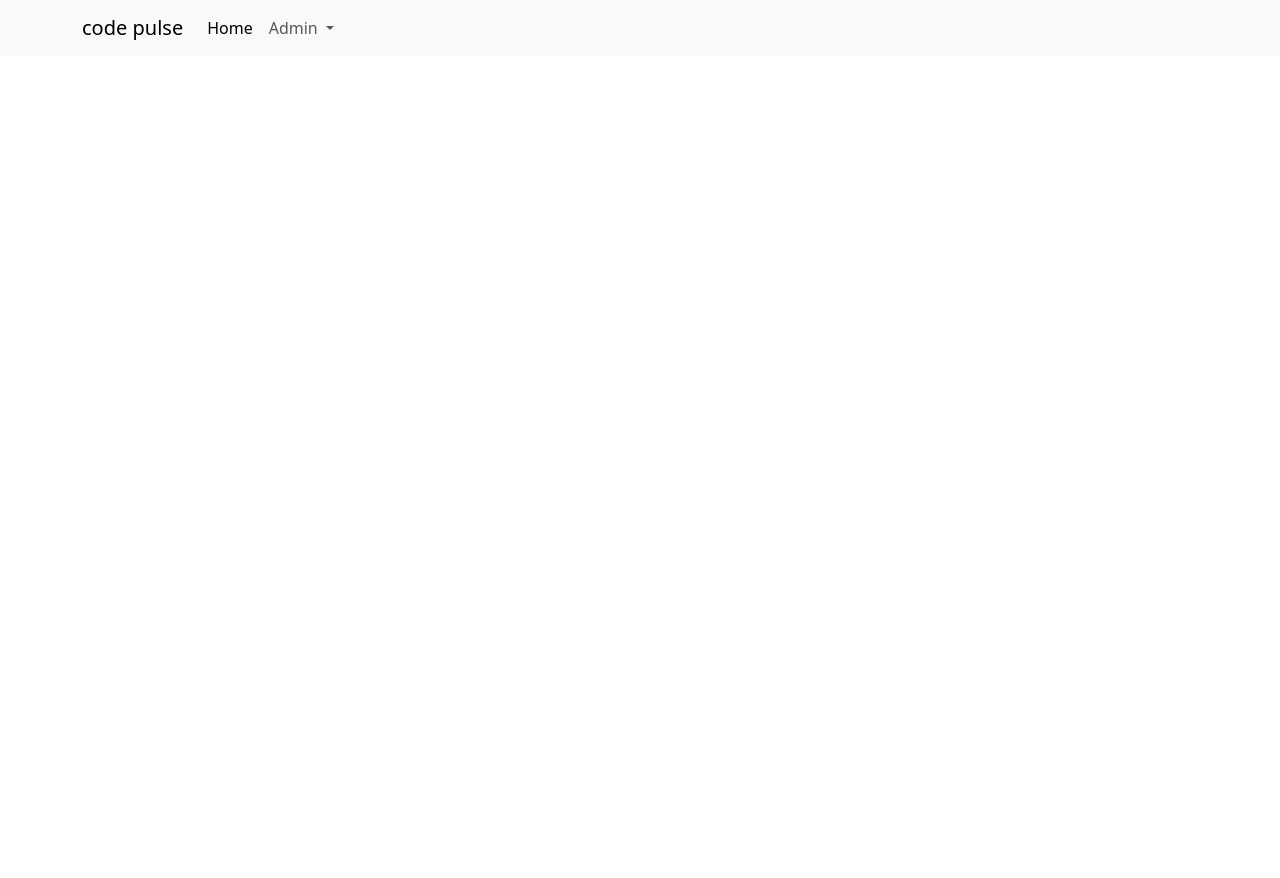
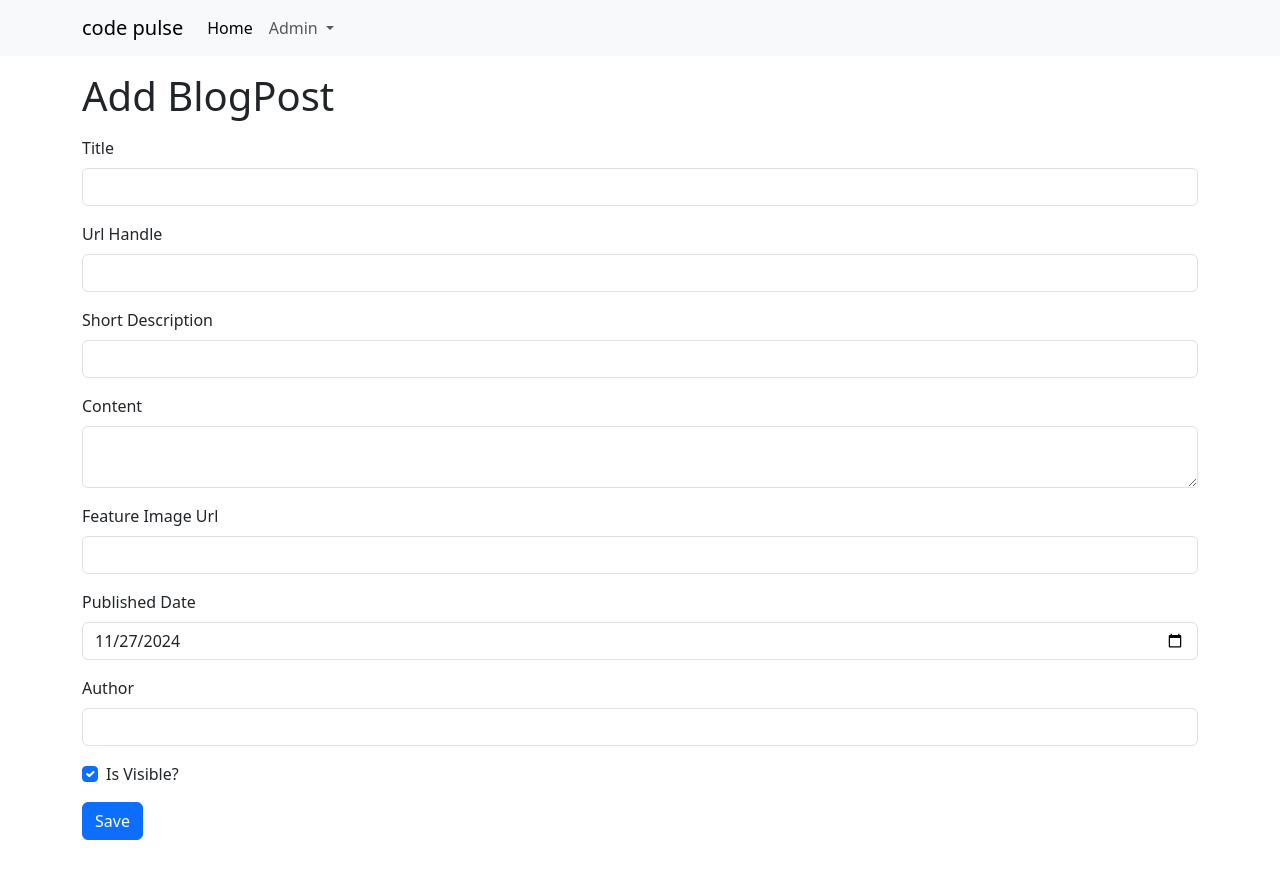
Before and after one commit to Lmdingi/CodePulse, an Angular app in the folder UI/Codepulse/: page /admin/blogposts/add in a window 1280 px wide. Before the commit this address led to /. Shown: the top 878 px of the page. Before the commit the page ends 800 px from the top, so only its background shows below. Built offline with nearby package versions, Linux system fonts and the light colour scheme.

Commit message:
update: UI add blog post

```diff
--- a/UI/Codepulse/src/app/app.module.ts
+++ b/UI/Codepulse/src/app/app.module.ts
@@ -9,6 +9,8 @@ import { AddCategoryComponent } from './features/category/add-category/add-categ
 import { FormsModule } from '@angular/forms';
 import { HttpClientModule } from '@angular/common/http';
 import { EditCategoryComponent } from './features/category/edit-category/edit-category.component';
+import { BlogpostListComponent } from './features/blog-post/blogpost-list/blogpost-list.component';
+import { AddBlogpostComponent } from './features/blog-post/add-blogpost/add-blogpost.component';
 
 @NgModule({
   declarations: [
@@ -17,6 +19,8 @@ import { EditCategoryComponent } from './features/category/edit-category/edit-ca
     CategoryListComponent,
     AddCategoryComponent,
     EditCategoryComponent,
+    BlogpostListComponent,
+    AddBlogpostComponent,
   ],
   imports: [BrowserModule, AppRoutingModule, FormsModule, HttpClientModule],
   providers: [],
--- a/UI/Codepulse/src/app/core/components/navbar/navbar.component.html
+++ b/UI/Codepulse/src/app/core/components/navbar/navbar.component.html
@@ -18,7 +18,8 @@
             <ul class="dropdown-menu">
               <li><a class="dropdown-item" [routerLink]="['/admin/categories']">Categories</a></li>
 
-              <!-- <li><hr class="dropdown-divider"></li> -->
+              <li><hr class="dropdown-divider"></li>
+              <li><a class="dropdown-item" [routerLink]="['/admin/blogposts']">BlogPosts</a></li>
               <!-- <li><a class="dropdown-item" href="#">Something else here</a></li> -->
             </ul>
           </li>
--- /dev/null
+++ b/UI/Codepulse/src/app/features/blog-post/add-blogpost/add-blogpost.component.html
@@ -0,0 +1,57 @@
+<div class="container">
+    <h1 class="mt-3">Add BlogPost</h1>
+
+    <form #form="ngForm" (ngSubmit)="onFormSubmit()">
+        <div class="mt-2 mb-5">
+            <div class="mt-3">
+                <label for="title" class="form-label">Title</label>
+                <input type="text" id="title" name="title" class="form-control" [(ngModel)]="model.title">
+            </div>
+
+            <div class="mt-3">
+                <label for="urlHandle" class="form-label">Url Handle</label>
+                <input type="text" id="urlHandle" name="urlHandle" class="form-control" [(ngModel)]="model.urlHandle">
+            </div>
+
+            <div class="mt-3">
+                <label for="shortDescription" class="form-label">Short Description</label>
+                <input type="text" id="shortDescription" name="shortDescription" class="form-control"
+                    [(ngModel)]="model.shortDescription">
+            </div>
+
+            <div class="mt-3">
+                <label for="content" class="form-label">Content</label>
+                <textarea id="content" name="content" class="form-control" [(ngModel)]="model.content"></textarea>
+            </div>
+
+            <div class="mt-3">
+                <label for="featureImageUrl" class="form-label">Feature Image Url</label>
+                <input type="text" id="featureImageUrl" name="featureImageUrl" class="form-control"
+                    [(ngModel)]="model.featuredImageUrl">
+            </div>
+
+            <div class="mt-3">
+                <label for="publishedDate" class="form-label">Published Date</label>
+                <input type="date" id="publishedDate" name="publishedDate" class="form-control"
+                    value="{{model.publishedDate}}" [ngModel]="model.publishedDate | date: 'yyyy-MM-dd'"
+                    (ngModelChange)="model.publishedDate = $event">
+            </div>
+
+            <div class="mt-3">
+                <label for="author" class="form-label">Author</label>
+                <input type="text" id="author" name="author" class="form-control"  [(ngModel)]="model.author">
+            </div>
+
+            <div class="form-check mt-3">
+                <input class="form-check-input" type="checkbox" id="isVisible" name="isVisible"  [(ngModel)]="model.isVisible">
+                <label class="form-check-label" for="isVisible">
+                    Is Visible?
+                </label>
+            </div>
+
+            <div class="mt-3">
+                <button type="submit" class="btn btn-primary">Save</button>
+            </div>
+        </div>
+    </form>
+</div>
--- /dev/null
+++ b/UI/Codepulse/src/app/features/blog-post/add-blogpost/add-blogpost.component.ts
@@ -0,0 +1,29 @@
+import { Component } from '@angular/core';
+import { AddBlogpost } from '../models/add-blog-post.model';
+
+@Component({
+  selector: 'app-add-blogpost',
+  templateUrl: './add-blogpost.component.html',
+  styleUrls: ['./add-blogpost.component.css'],
+})
+export class AddBlogpostComponent {
+  model: AddBlogpost;
+
+  constructor() {
+    this.model = {
+      title: '',
+      shortDescription: '',
+      content: '',
+      featuredImageUrl: '',
+      urlHandle: '',
+      author: '',
+      publishedDate: new Date(),
+      isVisible: true,
+    };
+  }
+
+  onFormSubmit(): void {
+    console.log(this.model);
+
+  }
+}
--- /dev/null
+++ b/UI/Codepulse/src/app/features/blog-post/blogpost-list/blogpost-list.component.html
@@ -0,0 +1,7 @@
+<div class="container">
+    <h1 class="mt-3">BlogPost List</h1>
+
+    <div class="d-flex justify-content-end m-3">
+        <a [routerLink]="['/admin/blogposts/add']" class="btn btn-primary">And BlogPost</a>
+    </div>
+</div>
```
Also changed, not shown: UI/Codepulse/src/app/app-routing.module.ts (+10 -0 lines), UI/Codepulse/src/app/features/blog-post/blogpost-list/blogpost-list.component.ts (added, +10 -0 lines), UI/Codepulse/src/app/features/blog-post/models/add-blog-post.model.ts (added, +10 -0 lines), UI/Codepulse/src/app/features/blog-post/add-blogpost/add-blogpost.component.css (added), UI/Codepulse/src/app/features/blog-post/blogpost-list/blogpost-list.component.css (added), 2 other files (tests, documents, lock files or other folders).
